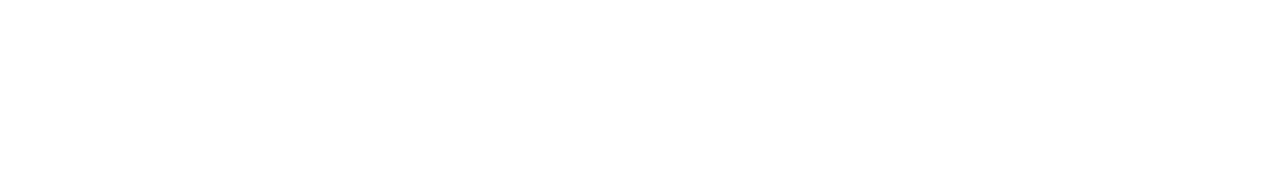
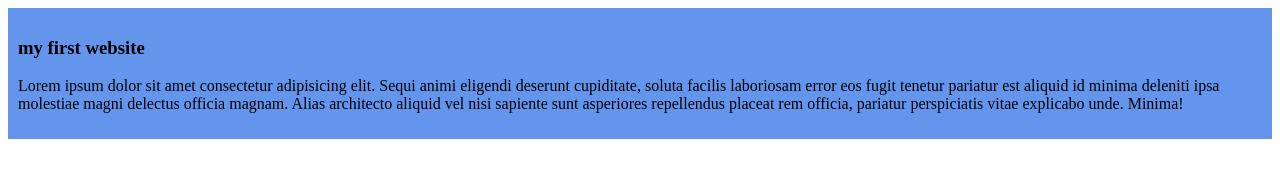
Before and after one commit to sakhawat-12/my-simple-website, a plain HTML site: page index.html in a window 1280 px wide. Drawn offline with Linux system fonts and the light colour scheme.

Commit message:
added the first blog

```diff
--- a/index.html
+++ b/index.html
@@ -4,8 +4,13 @@
  <meta charset="UTF-8">
  <meta name="viewport" content="width=device-width, initial-scale=1.0">
  <title>my simple website</title>
+ <link rel="stylesheet" href="styles/blog.css">
 </head>
 <body>
+ <div>
+  <h3>my first website</h3>
+  <p>Lorem ipsum dolor sit amet consectetur adipisicing elit. Sequi animi eligendi deserunt cupiditate, soluta facilis laboriosam error eos fugit tenetur pariatur est aliquid id minima deleniti ipsa molestiae magni delectus officia magnam. Alias architecto aliquid vel nisi sapiente sunt asperiores repellendus placeat rem officia, pariatur perspiciatis vitae explicabo unde. Minima!</p>
+ </div>
 
 </body>
 </html>
--- /dev/null
+++ b/styles/blog.css
@@ -0,0 +1,4 @@
+div{
+ background-color: cornflowerblue;
+ padding: 10px;
+}
```
